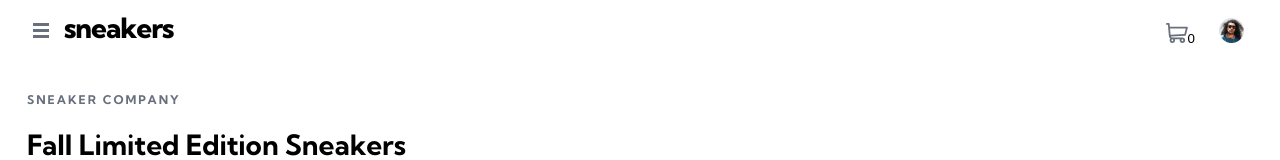
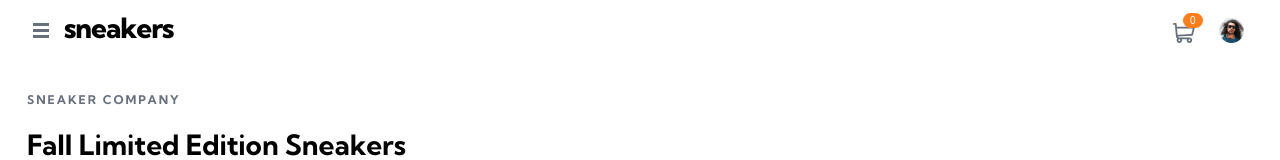
Before and after one commit to kalin-angelov/fm-e-commerce-product-page, a React (Vite) app: page / in a window 1280 px wide. Shown: the top 160 px of the page. Built offline with nearby package versions, Linux system fonts and the light colour scheme.

Commit message:
Update styles.css

```diff
--- a/src/scss/styles.css
+++ b/src/scss/styles.css
@@ -23,6 +23,17 @@ header .user-section .cart-btn {
   background-color: white;
   border: unset;
   padding: 0 22px;
+  position: relative;
+}
+header .user-section .cart-btn .num-of-products {
+  padding: 0 5px;
+  border: 2px solid hsl(26, 100%, 55%);
+  border-radius: 15px;
+  background-color: hsl(26, 100%, 55%);
+  color: white;
+  font-size: 10px;
+  position: absolute;
+  margin: -10px -12px;
 }
 header .user-section .profile-img {
   display: inline-block;
```
